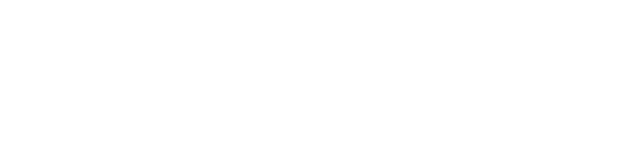
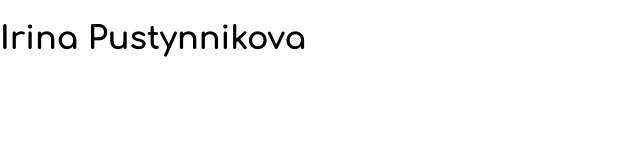
Before and after one commit to Irkenbirken/rsschool-cv1, a plain HTML site: page index.html in a window 1280 px wide. Shown: the whole page, without its empty margins (0-640 px from the left). Drawn offline with Linux system fonts and the light colour scheme.

Commit message:
feat: add image, change style.css and index.html

```diff
--- a/index.html
+++ b/index.html
@@ -4,10 +4,13 @@
     <meta charset="UTF-8">
     <meta http-equiv="X-UA-Compatible" content="IE=edge">
     <meta name="viewport" content="width=device-width, initial-scale=1.0">
+    <link
+        href="https://fonts.googleapis.com/css2?family=Comfortaa:wght@300;500;700&family=Heebo:wght@600&family=Josefin+Sans:wght@400;700&family=Montserrat:wght@400;700&family=Roboto:wght@100;400;500;700&display=swap"
+        rel="stylesheet">
     <link rel="stylesheet" href="style.css">
     <title>CV</title>
 </head>
 <body>
-
+    <h1>Irina Pustynnikova</h1>
 </body>
 </html>
--- a/style.css
+++ b/style.css
@@ -0,0 +1,8 @@
+body {
+  margin: 0;
+  padding: 0;
+  font-family: "Comfortaa", cursive;
+}
+h1 {
+  font-size: 32px;
+}
```
Also changed, not shown: avatar.jpg (added).
